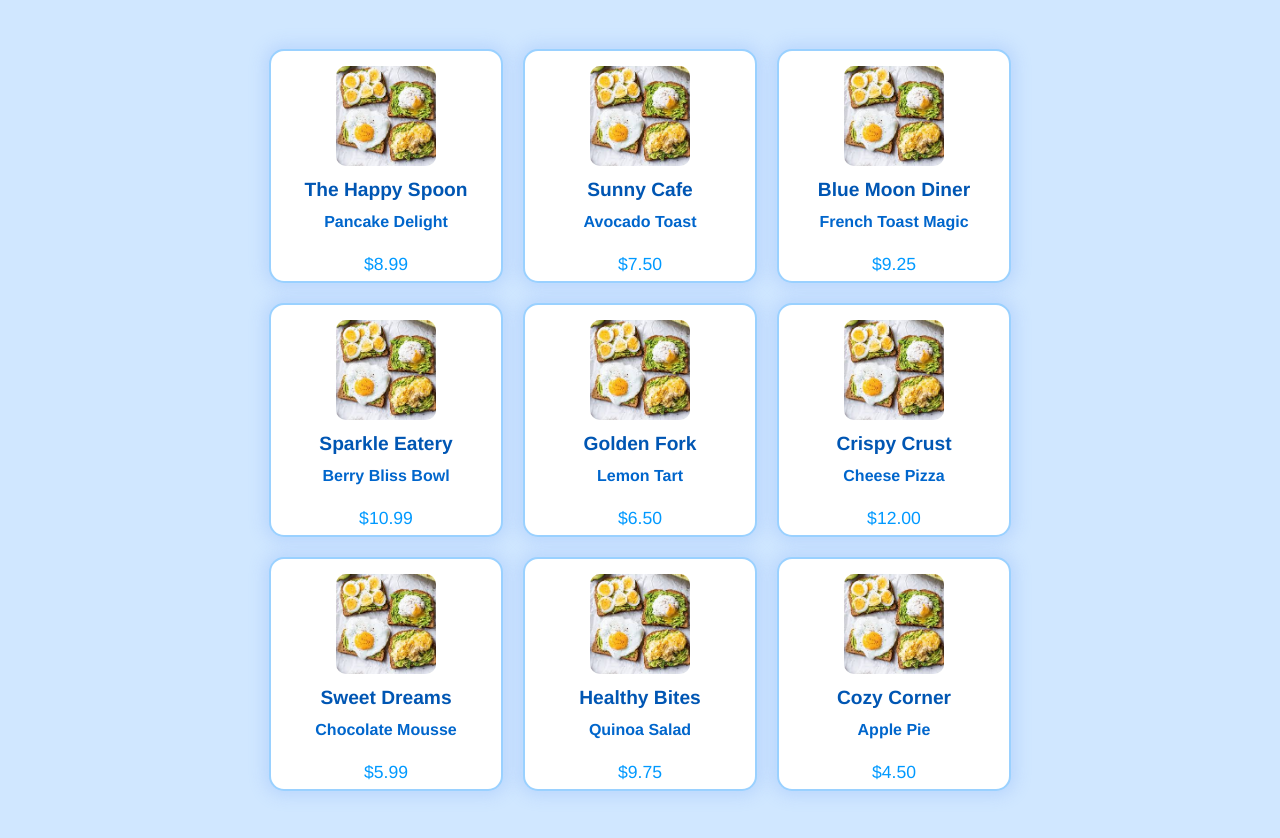
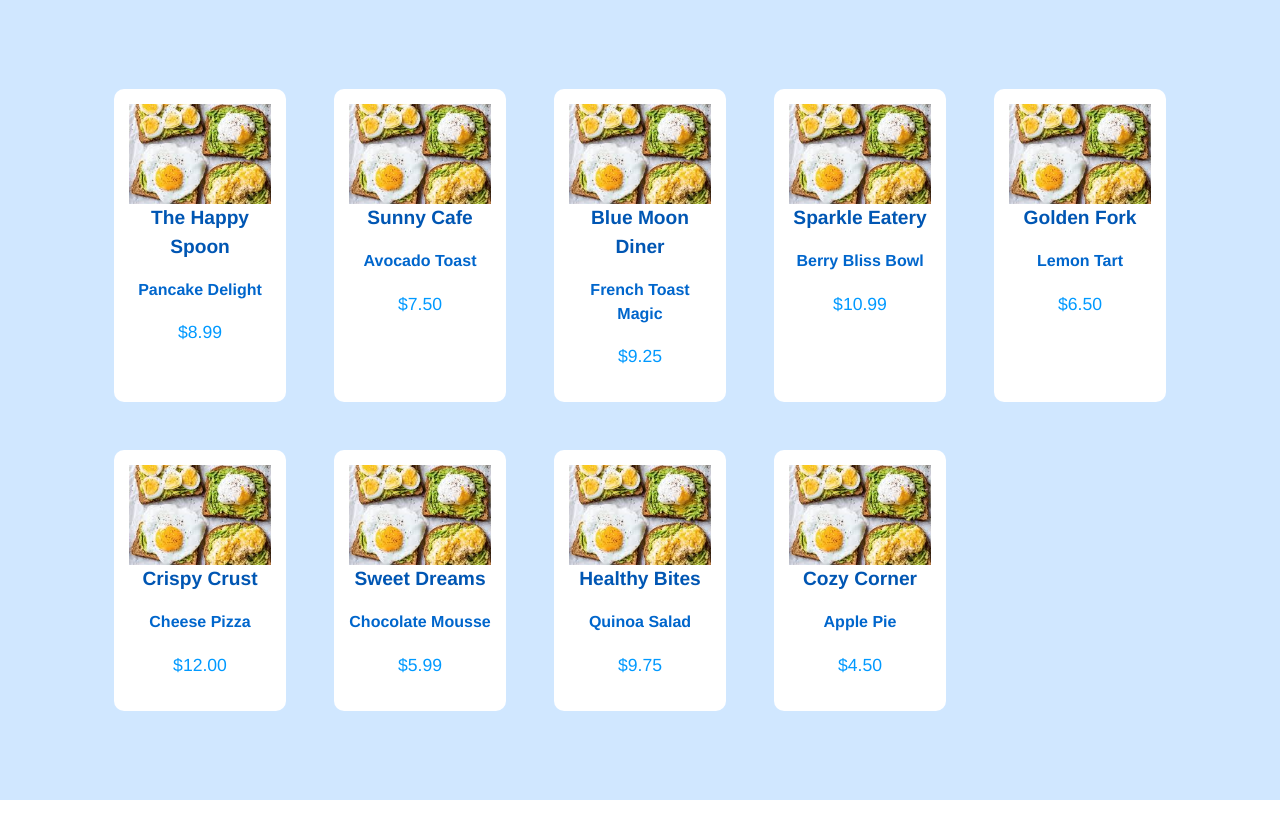
Before and after one commit to dyefymenko/EatWithCat, a React (Vite) app in the folder EatWithCatMiniApp/: page / in a window 1280 px wide. After the commit the page ends 800 px from the top, so only its background shows below. Built offline with nearby package versions, Linux system fonts and the light colour scheme; what @twa-dev/sdk would draw is missing.

Commit message:
Update UI

```diff
--- a/EatWithCatMiniApp/src/App.css
+++ b/EatWithCatMiniApp/src/App.css
@@ -4,28 +4,31 @@ body {
   display: flex;
   justify-content: center;
   align-items: center;
-  padding: 20px;
+  padding: 20dp;
   margin: 0;
 }
 
 #app {
   display: grid;
-  grid-template-columns: repeat(3, 1fr);
+  grid-template-columns: repeat(auto-fit, minmax(200px, 1fr));
   gap: 20px;
-  width: 90%;
+  width: 100%;
+  max-width: 1200px;
 }
 
 .dish-card {
   background-color: #ffffff;
-  border: 2px solid #9ad1ff;
-  border-radius: 15px;
-  box-shadow: 0 0 15px 5px rgba(138, 180, 248, 0.3);
+  border: 2dp solid #9ad1ff;
+  border-radius: 10px;
+  box-shadow: 0 0 15dp 5dp rgba(138, 180, 248, 0.3);
   padding: 15px;
   text-align: center;
   transition: transform 0.2s;
-  height: 200px;
-  width: 200px;
+  width: 200dp;
+  height: 200dp;
+  margin: 7%;
 }
+
 
 .dish-card:hover {
   transform: scale(1.05);
@@ -33,8 +36,9 @@ body {
 
 .dish-photo {
   width: 100%;
-  border-radius: 10px;
-  margin-bottom: 10px;
+  border-radius: 10
+  ;
+  margin-bottom: 10dp;
 }
 
 .restaurant-name {
@@ -46,7 +50,7 @@ body {
 .dish-name {
   color: #0066cc;
   font-weight: bold;
-  margin: 5px 0;
+  margin: 5dp 0;
 }
 
 .dish-price {
@@ -55,8 +59,8 @@ body {
 }
 
 .dish-photo {
-  width: 100px;
-  height: 100px;
+  width: 100dp;
+  height: 100dp;
   object-fit: cover;
   object-position: 50% 50%;
   display: block;
--- a/EatWithCatMiniApp/src/App.jsx
+++ b/EatWithCatMiniApp/src/App.jsx
@@ -21,7 +21,7 @@ function App() {
             {menuData.map((dish, index) => (
                 <div key={index} className="dish-card">
                     <div className='dish-photo'>
-                      <img src={dish.photo} alt={dish.dishName} className="dish-photo" height={100} width={100}/>
+                      <img src={dish.photo} alt={dish.dishName} className="dish-photo" height={100} width={100} hor/>
                     </div>
                     <div className="dish-details">
                         <h3 className="restaurant-name">{dish.restaurant}</h3>
```
